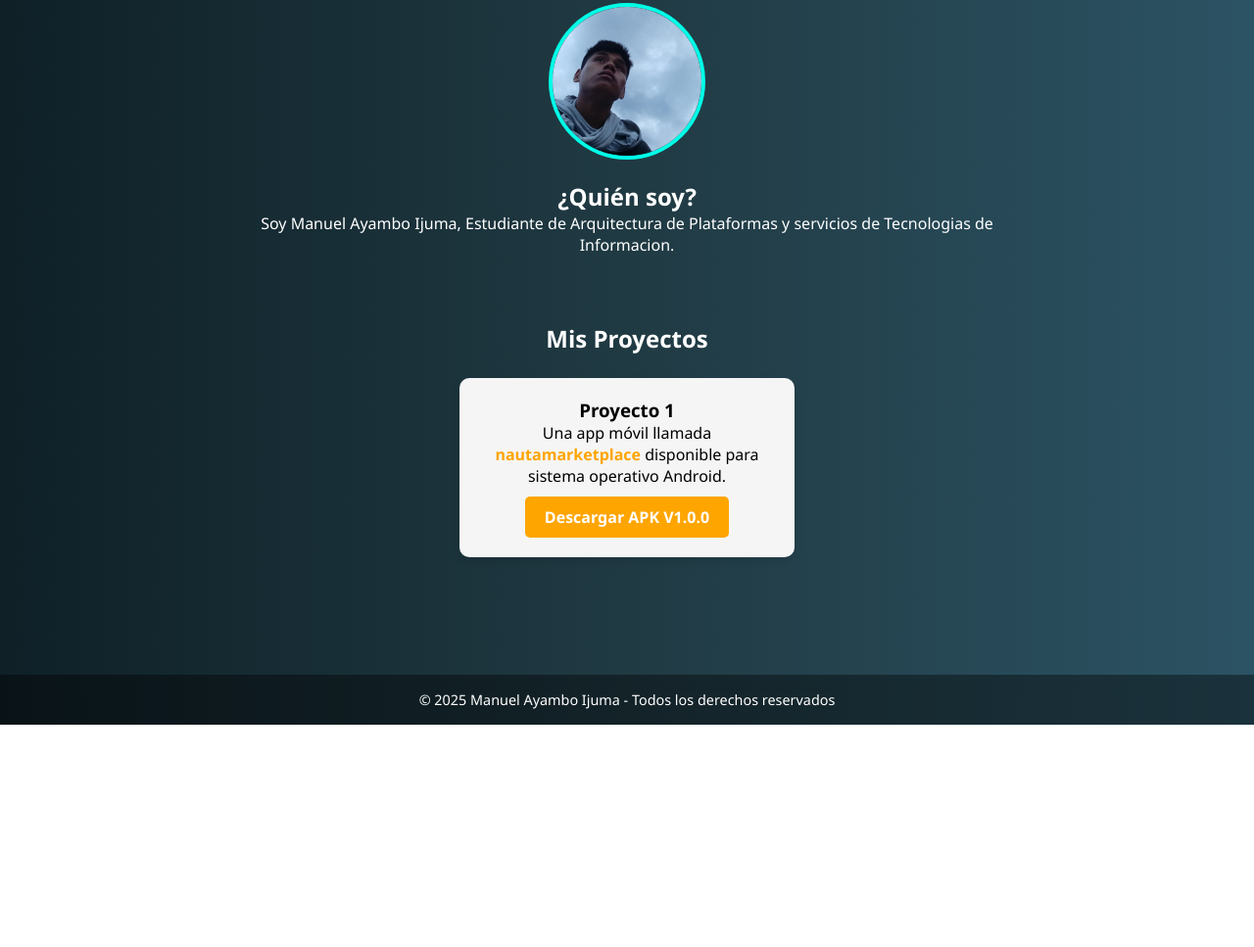
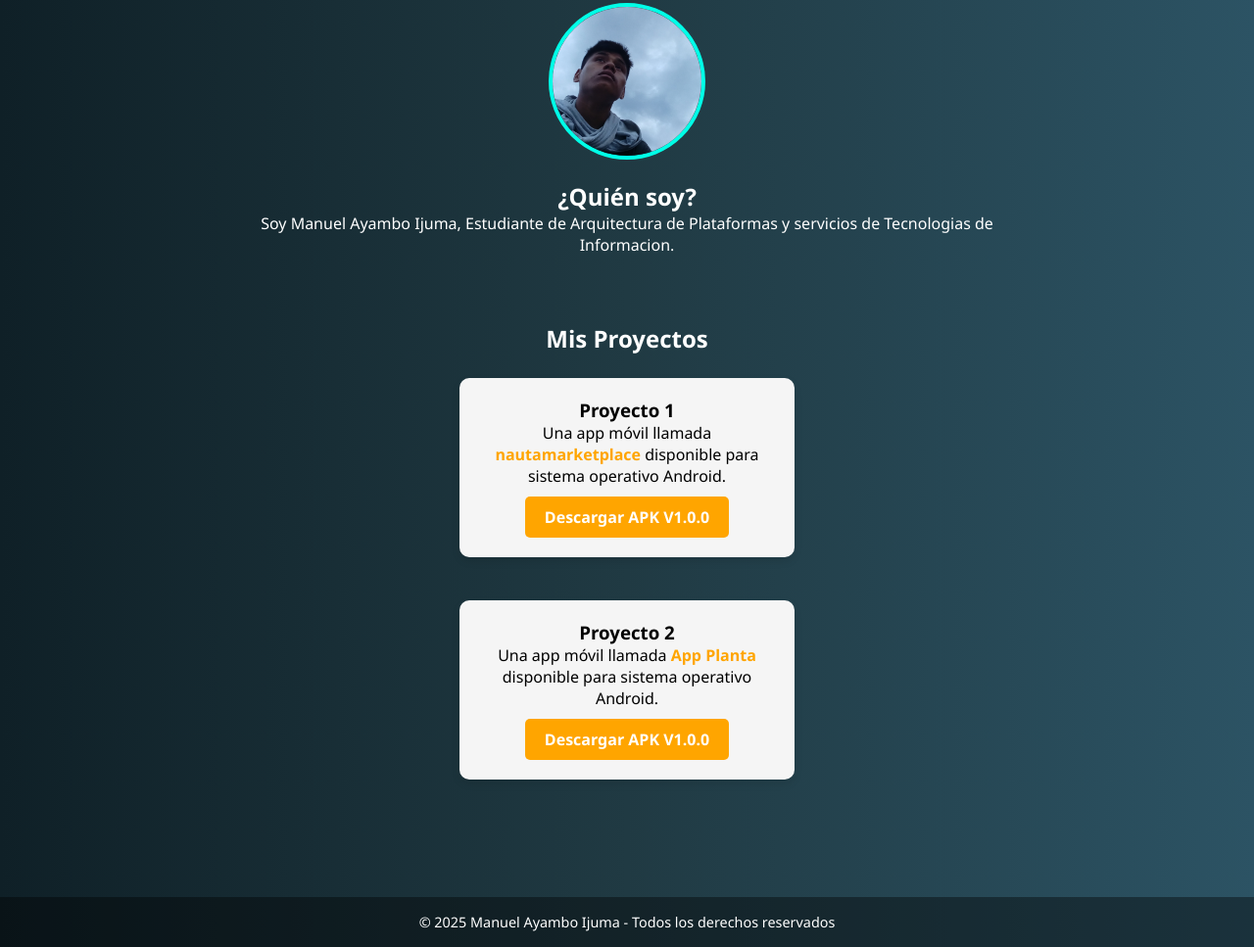
Before and after one commit to ayaiju/mi-portafolio, a plain HTML site: page index.html in a window 1280 px wide. Shown: the part 190-1157 px from the top of the page at 98% size. Before the commit the page ends 930 px from the top, so only its background shows below. Drawn offline with Linux system fonts and the light colour scheme.

Commit message:
Update index.html

```diff
--- a/index.html
+++ b/index.html
@@ -41,6 +41,16 @@
          Descargar APK V1.0.0
       </a>
     </div>
+    <div class="card" style="max-width: 90%; background: #f5f5f5; border-radius: 10px; padding: 20px; box-shadow: 0 4px 8px rgba(0,0,0,0.1); margin-bottom: 20px;">
+      <h3 style="color: black;" >Proyecto 2</h3>
+      <p style="color: black;" >Una app móvil llamada <b style="color: orange;">App Planta</b> disponible para sistema operativo Android.</p>
+      <a href="https://github.com/ayaiju/mi-portafolio/releases/download/V1.0.0/appplanta.apk"
+         class="btn-descargar"
+         download
+         style="display: inline-block; padding: 10px 20px; background-color: orange; color: white; text-decoration: none; border-radius: 5px; transition: background-color 0.3s ease;">
+         Descargar APK V1.0.0
+      </a>
+    </div>
   </div>
 </section>
 
```
